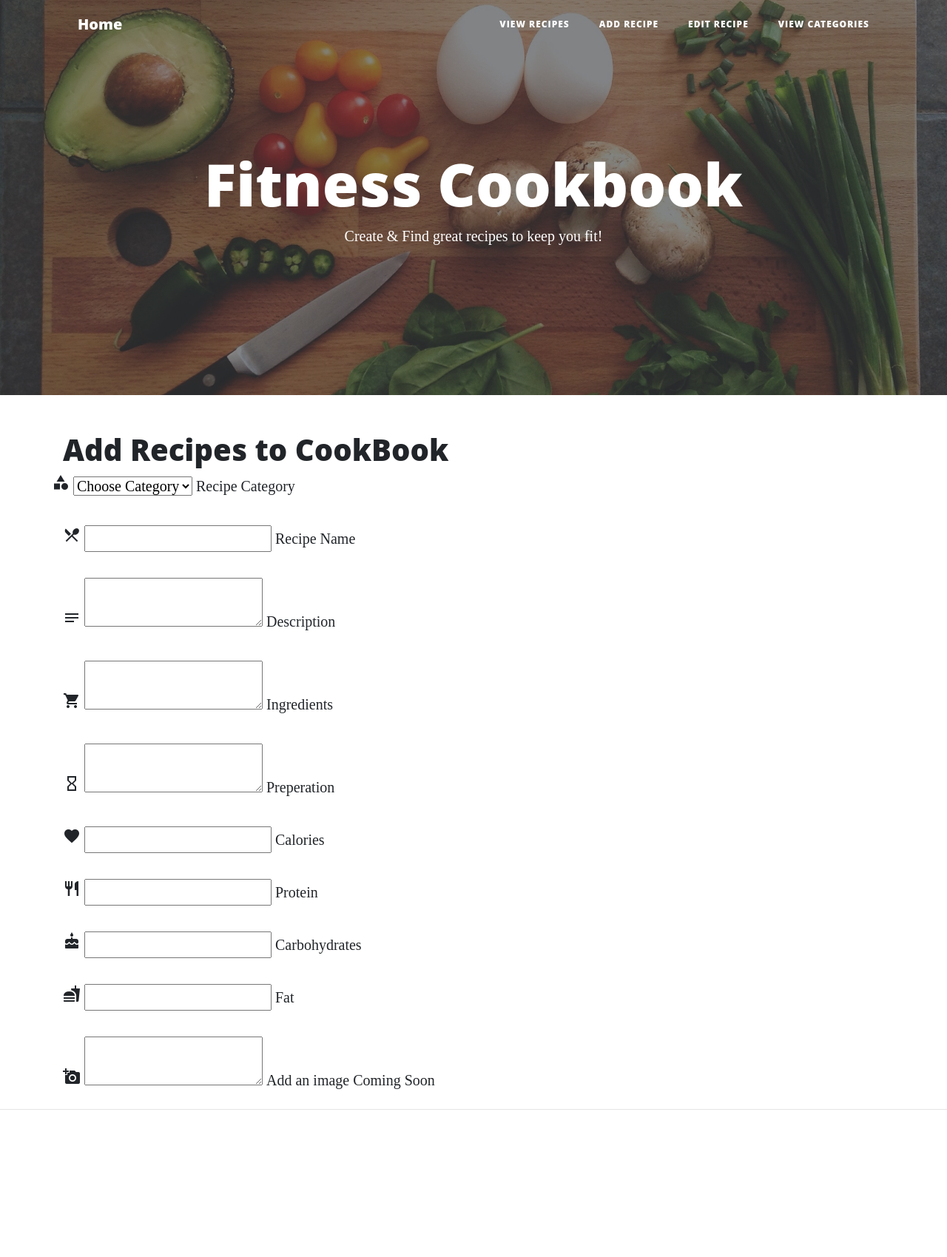
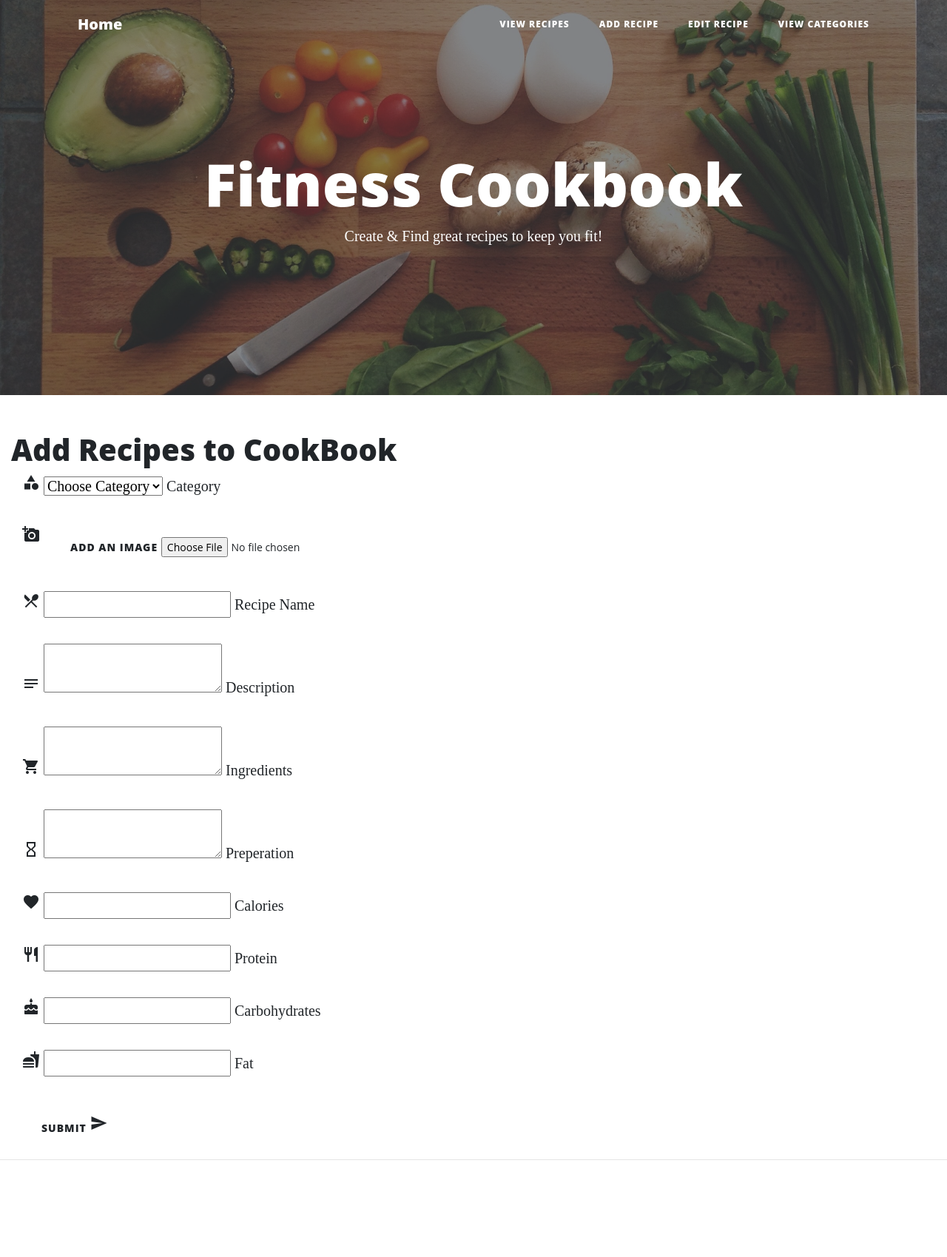
Before and after one commit to OZZlE/Milestone-3-Cookbook, a Flask app: page /add_recipes in a window 1280 px wide. Shown: the whole page at 74% size. Before the commit the page ends 1500 px from the top, so only its background shows below. Run offline with Flask 2, Linux system fonts and the light colour scheme; data that the repository does not hold is empty; some libraries are stand-ins or nearby versions.

Commit message:
added images and styling to pages

```diff
--- a/static/css/style.css
+++ b/static/css/style.css
@@ -14,3 +14,8 @@
 .center {
     text-align: center;
 }
+
+.recipe-image {
+    height: 320px;
+    width: 320px;
+}
--- a/templates/addrecipes.html
+++ b/templates/addrecipes.html
@@ -1,8 +1,8 @@
-{% extends 'base.html' %}
-{% block content %}
+{% extends 'base.html' %} {% block content %}
 <h1>Add Recipes to CookBook</h1>
-   <div class="row">
+<div class="container-fluid ">
     <form action="" method="POST" class="col s12">
+
         <div class="row">
             <div class="row">
                 <div class="input-field col s12">
@@ -13,12 +13,25 @@
                       <option value="{{cat.category_name}}">{{cat.category_name}}</option>
                   {% endfor %}
                 </select>
-                    <label>Recipe Category</label>
+                    <label> Category</label>
                 </div>
             </div>
         </div>
         <br>
-
+        <div class="row">
+            <i class="material-icons prefix">add_a_photo</i>
+            <div class="col s12">
+                <form action="#">
+                    <div class="file-field input-field">
+                        <div class="btn">
+                            <span>Add an image</span>
+                            <input type="file">
+                        </div>
+                    </div>
+                </form>
+            </div>
+        </div>
+        <br>
         <div class="row">
             <div class="input-field col s12">
                 <i class="material-icons prefix">local_dining</i>
@@ -85,13 +98,12 @@
             </div>
         </div>
         <br>
-         <div class="row">
-            <div class="input-field col s12">
-                <i class="material-icons prefix">add_a_photo</i>
-                <textarea name="task_description" id="task_description" class="materialize-textarea"></textarea>
-                <label for="icon_telephone">Add an image Coming Soon</label>
-            </div>
-        </div>
+
+
+        <button class="btn waves-effect waves-light" type="submit" name="action">Submit
+    <i class="material-icons right">send</i>
+  </button>
+
     </form>
 </div>
 
--- a/templates/base.html
+++ b/templates/base.html
@@ -6,6 +6,15 @@
     <link rel="stylesheet" href="https://stackpath.bootstrapcdn.com/bootstrap/4.3.1/css/bootstrap.min.css" />
     <link rel="stylesheet" href="{{url_for('static', filename='css/style.css')}}" type="text/css" />
     <link rel="stylesheet" href="{{url_for('static', filename='css/clean-blog.min.css')}}" type="text/css" />
+
+       <!-- You can use open graph tags to customize link previews.
+    Learn more: https://developers.facebook.com/docs/sharing/webmasters -->
+  <meta property="og:url"           content="https://www.your-domain.com/your-page.html" />
+  <meta property="og:type"          content="website" />
+  <meta property="og:title"         content="Your Website Title" />
+  <meta property="og:description"   content="Your description" />
+  <meta property="og:image"         content="https://www.your-domain.com/path/image.jpg" />
+
 </head>
 
 <body>
@@ -36,6 +45,7 @@
         </div>
 </nav>
 
+
      <!-- Page Header -->
     <header class="masthead" style="background-image:url(../static/img/fresh-food-bg.jpg) ">
         <div class="overlay"></div>
@@ -52,12 +62,28 @@
     </header>
 
     <!-- Main Content -->
-    <div class="container">
+    <div class="container-fluid">
         {% block content %} {% endblock %}
     </div>
 
     <hr>
+ <!-- Load Facebook SDK for JavaScript -->
+  <div id="fb-root"></div>
+  <script>(function(d, s, id) {
+    var js, fjs = d.getElementsByTagName(s)[0];
+    if (d.getElementById(id)) return;
+    js = d.createElement(s); js.id = id;
+    js.src = "https://connect.facebook.net/en_US/sdk.js#xfbml=1&version=v3.0";
+    fjs.parentNode.insertBefore(js, fjs);
+  }(document, 'script', 'facebook-jssdk'));</script>
 
+  <!-- Your like button code -->
+  <div class="fb-like"
+    data-href="https://www.your-domain.com/your-page.html"
+    data-layout="standard"
+    data-action="like"
+    data-show-faces="true">
+  </div>
     <!-- Footer -->
     <footer>
 
```
Also changed, not shown: templates/categories.html (+12 -3 lines), templates/recipes.html (+18 -21 lines), README.md, static/img/Breakfast.jpg (added), static/img/Dessert.jpg (added), static/img/Sides.jpg (added), static/img/contact-bg.jpg (deleted), static/img/post-sample-image.jpg (deleted), 6 other files. Lines whose indentation alone changed are shown as unchanged.
